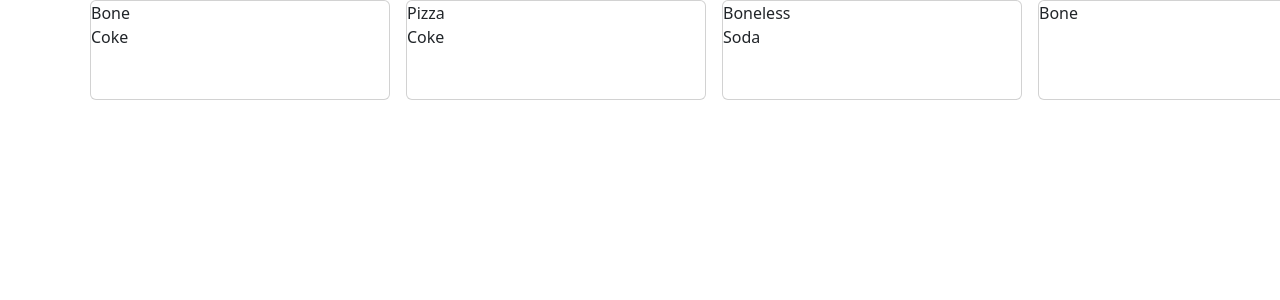
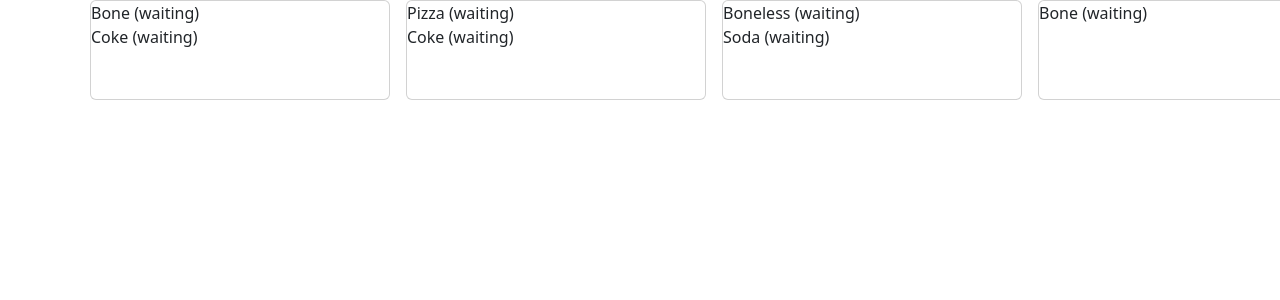
Before and after one commit to pllap/bill-manager-fe, a React (Create React App) app: page / in a window 1280 px wide. Shown: the top 300 px of the page. Built offline with nearby package versions, Linux system fonts and the light colour scheme.

Commit message:
Add MenuItem component

```diff
--- a/src/components/Card.js
+++ b/src/components/Card.js
@@ -1,13 +1,13 @@
 import React from "react";
+import MenuItem from "./MenuItem";
 
 const Card = ({ menus }) => {
   return (
     <div className="card card-block mx-2" style={{ 'minWidth': 300 + 'px' }}>
       {
         menus.map(menu => (
-            <div key={menu} className="card-text">{menu}</div>
-          )
-        )
+          <MenuItem key={menu} name={menu} />
+        ))
       }
     </div>
   );
--- /dev/null
+++ b/src/components/MenuItem.js
@@ -0,0 +1,24 @@
+import React, { useState } from 'react';
+
+const MenuItem = ({ name }) => {
+  // available status: waiting, on-going, cooked, delivered
+  // TODO: click to send current status to server, and update status by server response
+  const [status, setStatus] = useState('waiting');
+  return (
+    <div key={name} className="card-text" onClick={handleClick}>
+      {name} ({status})
+    </div>
+  );
+
+  function handleClick() {
+    if (status === 'waiting') {
+      setStatus('on-going');
+    } else if (status === 'on-going') {
+      setStatus('cooked');
+    } else if (status === 'cooked') {
+      setStatus('delivered');
+    }
+  }
+}
+
+export default MenuItem;
```
